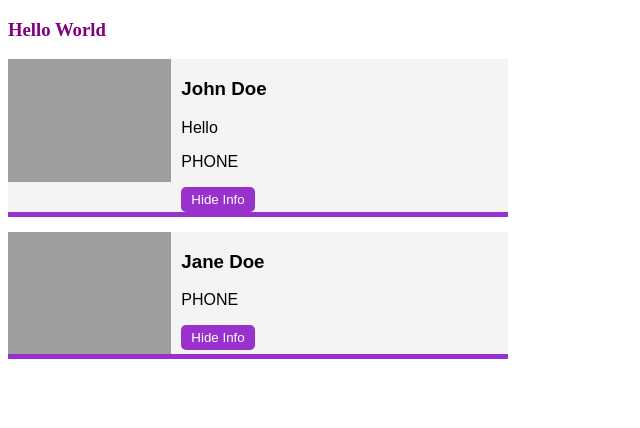
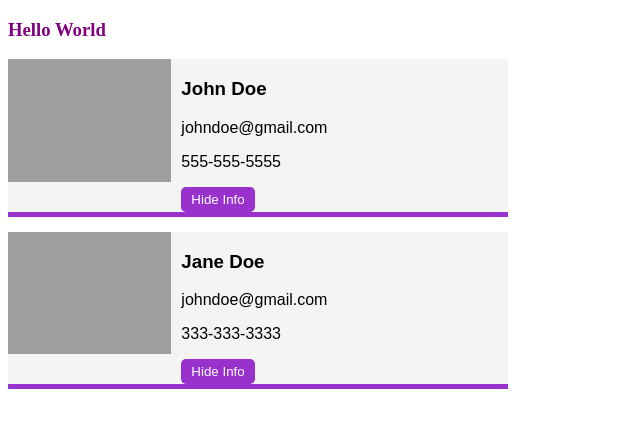
Before and after one commit to Annie-Huang/web-components-example, a website: page index.html in a window 1280 px wide. Shown: the whole page, without its empty margins (0-640 px from the left). Drawn offline with Linux system fonts and the light colour scheme.

Commit message:
Create different slot section through name attribute

```diff
--- a/index.html
+++ b/index.html
@@ -16,9 +16,14 @@
     <h3>Hello World</h3>
 
     <user-card name="John Doe" avatar="https://randomuser.me/api/portraits/men/1.jpg">
-        Hello
+        <!-- Hello-->
+        <div slot="email">johndoe@gmail.com</div>
+        <div slot="phone">555-555-5555</div>
     </user-card>
-    <user-card name="Jane Doe" avatar="https://randomuser.me/api/portraits/women/1.jpg"></user-card>
+    <user-card name="Jane Doe" avatar="https://randomuser.me/api/portraits/women/1.jpg">
+        <div slot="email">johndoe@gmail.com</div>
+        <div slot="phone">333-333-3333</div>
+    </user-card>
 
     <script src="userCard.js"></script>
 </body>
--- a/userCard.js
+++ b/userCard.js
@@ -33,8 +33,9 @@ template.innerHTML = `
         <div>
             <h3></h3>
             <div class="info">
-                <p><slot /></p>
-                <p>PHONE</p>
+                <!-- <p><slot /></p> -->
+                <p><slot name="email" /></p>
+                <p><slot name="phone" /></p>
             </div>
             <button id="toggle-info">Hide Info</button>
         </div>
```
